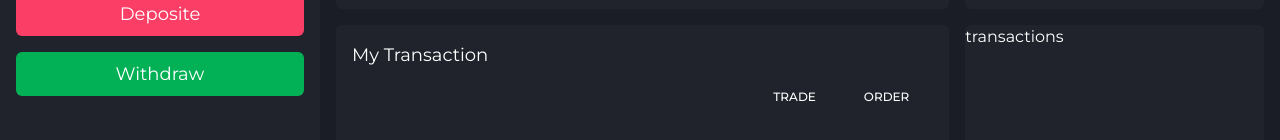
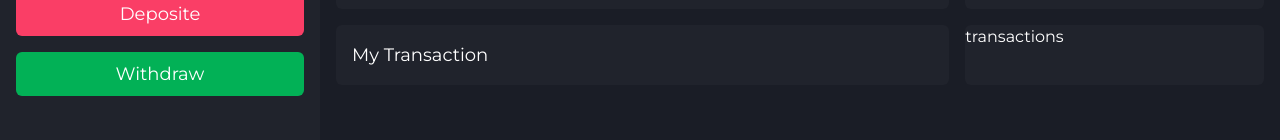
Before and after one commit to Mr-DecodeBlock/Decentralize-Token-Exchange, a React (Create React App) app: page / in a window 1280 px wide. Shown: the part 432-572 px from the top of the page. Built offline with nearby package versions, Linux system fonts and the light colour scheme.

Commit message:
dex token exchange

```diff
--- a/src/App.js
+++ b/src/App.js
@@ -56,69 +56,7 @@ export default function App() {
             </div>
             <div className="bg-[#20232C] p-4 col-span-2 rounded-md text-white">
               <p className="text-lg">My Transaction </p>
-              <div className="flex flex-row justify-end items-center space-x-4">
-                <ul
-                  class="nav nav-tabs flex flex-col md:flex-row flex-wrap list-none border-b-0 pl-0 mb-4"
-                  id="tabs-tab"
-                  role="tablist"
-                >
-                  <li class="nav-item" role="presentation">
-                    <a
-                      href="#tabs-home"
-                      class="
-      nav-link
-      block
-      font-medium
-      text-xs
-      leading-tight
-      uppercase
-      border-x-0 border-t-0 border-b-2 border-transparent
-      px-6
-      py-3
-      my-2
-
-      focus:border-transparent
-      active
-    "
-                      id="tabs-home-tab"
-                      data-bs-toggle="pill"
-                      data-bs-target="#tabs-home"
-                      role="tab"
-                      aria-controls="tabs-home"
-                      aria-selected="true"
-                    >
-                      Trade
-                    </a>
-                  </li>
-                  <li class="nav-item" role="presentation">
-                    <a
-                      href="#tabs-profile"
-                      class="
-      nav-link
-      block
-      font-medium
-      text-xs
-      leading-tight
-      uppercase
-      border-x-0 border-t-0 border-b-2 border-transparent
-      px-6
-      py-3
-      my-2
-
-      focus:border-transparent
-    "
-                      id="tabs-profile-tab"
-                      data-bs-toggle="pill"
-                      data-bs-target="#tabs-profile"
-                      role="tab"
-                      aria-controls="tabs-profile"
-                      aria-selected="false"
-                    >
-                      Order
-                    </a>
-                  </li>
-                </ul>
-              </div>
+              <div className="flex flex-row justify-end items-center space-x-4"></div>
             </div>
             <div className="bg-[#20232C] rounded-md text-white">
               <p>transactions</p>
```
